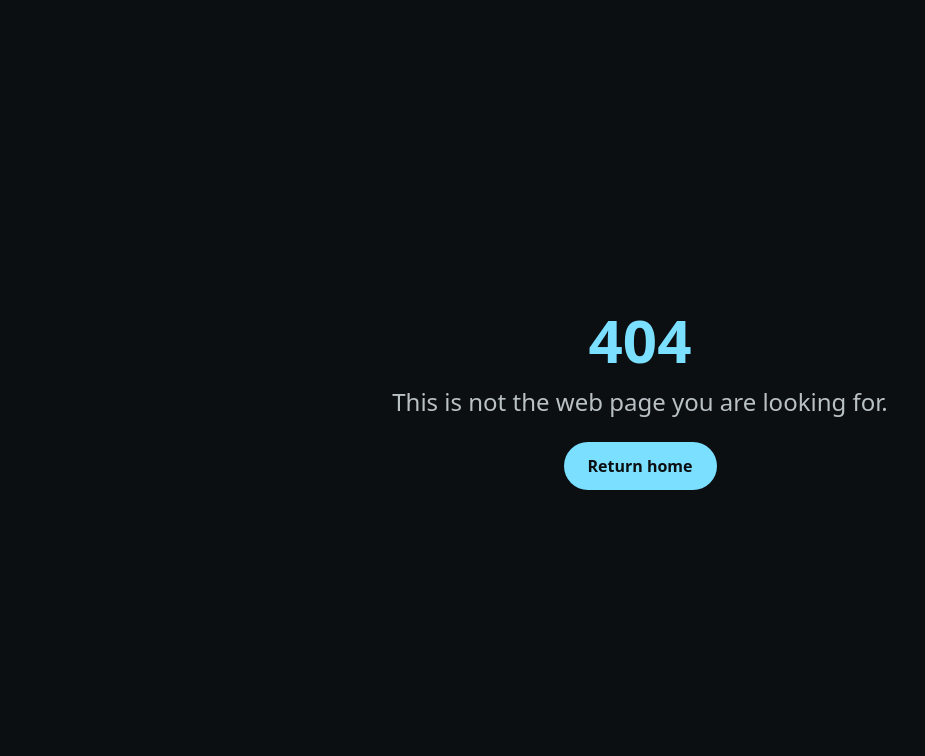
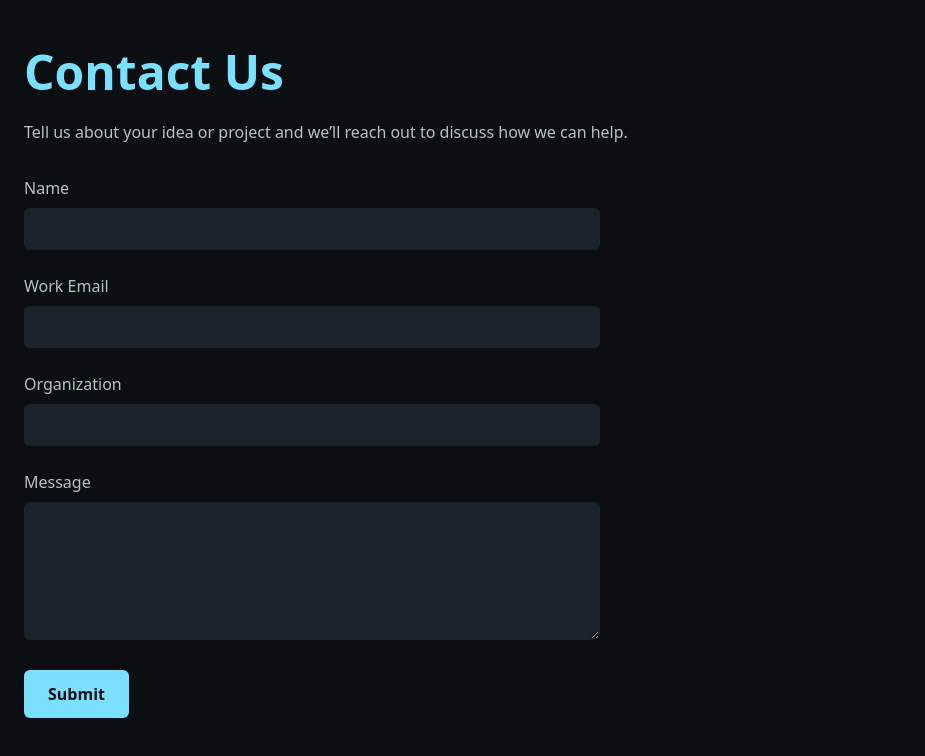
Before and after one commit to LarionS/Playframe, a Next.js app: page /contact in a window 1280 px wide. Before the commit this address had no page. Shown: the top 756 px of the page, without its empty margins (0-925 px from the left). Built offline with nearby package versions, Linux system fonts and the light colour scheme.

Commit message:
feat: add contact page

```diff
--- /dev/null
+++ b/src/app/contact/page.tsx
@@ -0,0 +1,36 @@
+import type { Metadata } from 'next';
+
+export const metadata: Metadata = {
+  title: 'Contact Us | Playframe',
+  description: 'Get in touch to start your Unreal Engine project. Let\u2019s build the unreal and ship the real together.',
+};
+
+export default function ContactPage() {
+  return (
+    <main className="bg-ink min-h-screen text-cloud px-6 py-12">
+      <h1 className="text-4xl md:text-5xl font-bold mb-6 text-accent">Contact Us</h1>
+      <p className="text-cloud/80 mb-8 max-w-3xl">
+        Tell us about your idea or project and we’ll reach out to discuss how we can help.
+      </p>
+      <form className="space-y-6 max-w-xl">
+        <div>
+          <label htmlFor="name" className="block mb-2 text-cloud/80">Name</label>
+          <input id="name" name="name" type="text" required className="w-full px-3 py-2 bg-slate border border-slate/50 rounded-md focus:border-accent focus:outline-none" />
+        </div>
+        <div>
+          <label htmlFor="email" className="block mb-2 text-cloud/80">Work Email</label>
+          <input id="email" name="email" type="email" required className="w-full px-3 py-2 bg-slate border border-slate/50 rounded-md focus:border-accent focus:outline-none" />
+        </div>
+        <div>
+          <label htmlFor="org" className="block mb-2 text-cloud/80">Organization</label>
+          <input id="org" name="org" type="text" className="w-full px-3 py-2 bg-slate border border-slate/50 rounded-md focus:border-accent focus:outline-none" />
+        </div>
+        <div>
+          <label htmlFor="message" className="block mb-2 text-cloud/80">Message</label>
+          <textarea id="message" name="message" rows={5} required className="w-full px-3 py-2 bg-slate border border-slate/50 rounded-md focus:border-accent focus:outline-none"></textarea>
+        </div>
+        <button type="submit" className="px-6 py-3 bg-accent text-ink font-semibold rounded-md hover:opacity-90 transition">Submit</button>
+      </form>
+    </main>
+  );
+}
```
